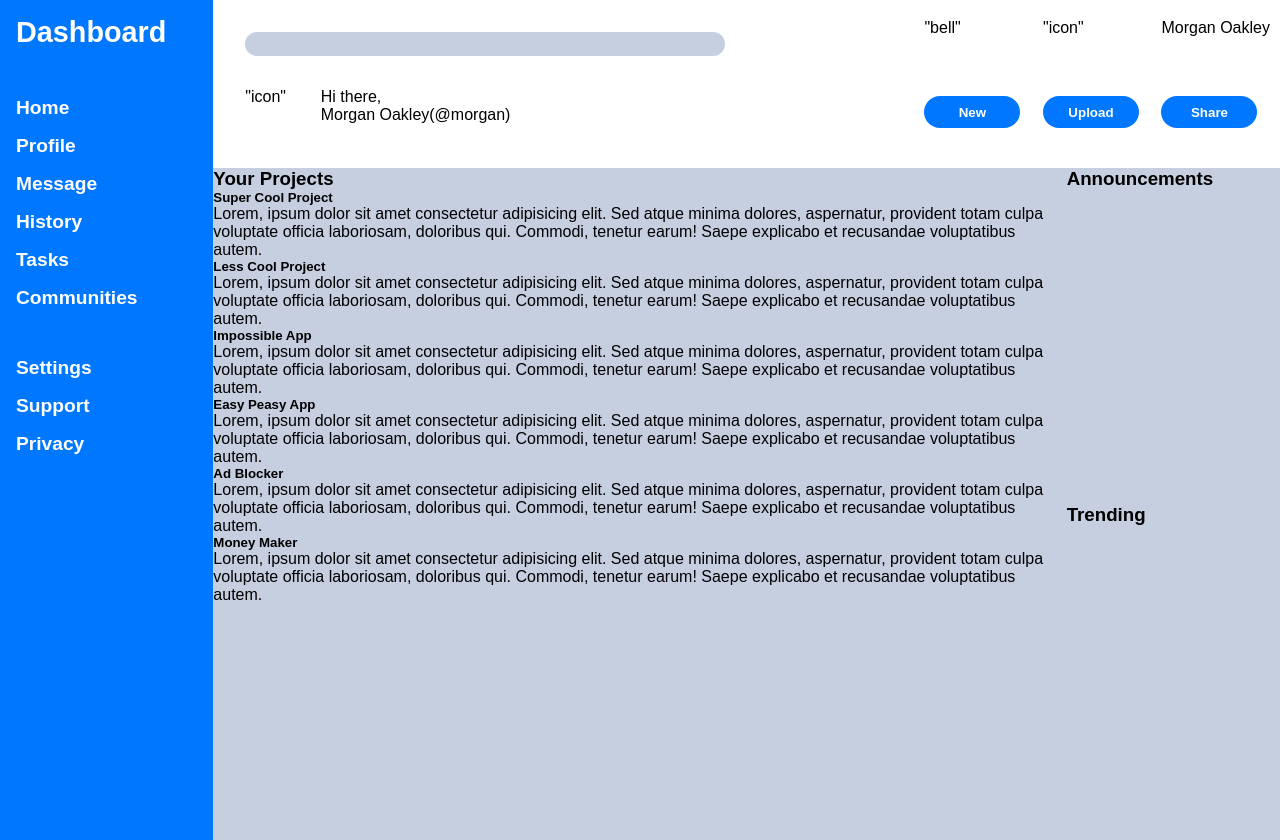
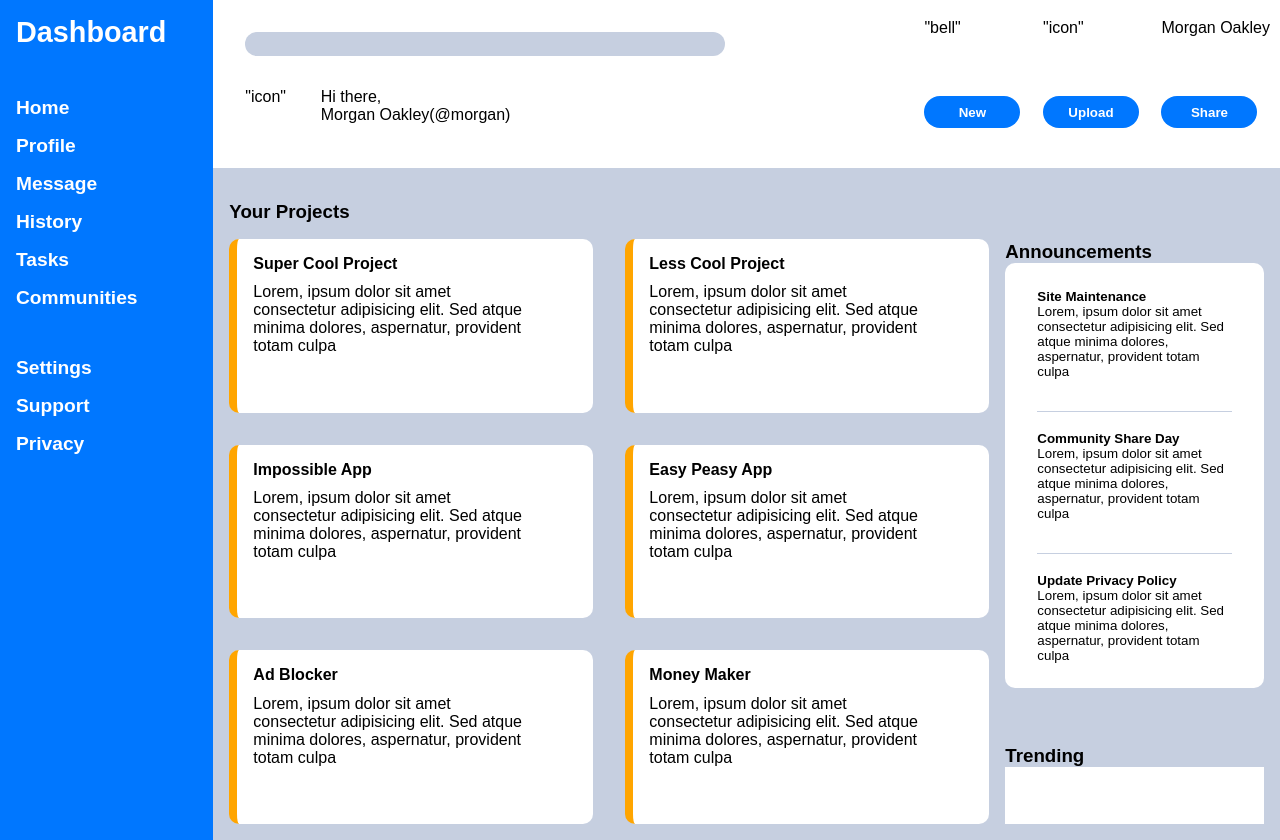
Before and after one commit to G-Alessandro/Admin-Dashboard, a plain HTML site: page index.html in a window 1280 px wide. Drawn offline with Linux system fonts and the light colour scheme.

Commit message:
Add style to main-content and announcements-container

```diff
--- a/index.html
+++ b/index.html
@@ -51,72 +51,71 @@
     </div>
 
     <div class="main-content">
+        <div class="container-1">
+            <h3 class="your-projects-title">Your Projects</h3>
             <div class="projects-container">
-            <h3>Your Projects</h3>
                 <div class="project-1">
-                <h5>Super Cool Project</h5>
+                    <h4>Super Cool Project</h4>
                     <p>Lorem, ipsum dolor sit amet consectetur adipisicing elit.
                         Sed atque minima dolores, aspernatur, provident totam culpa
-                    voluptate officia laboriosam, doloribus qui. Commodi,
-                    tenetur earum! Saepe explicabo et recusandae voluptatibus autem.
                     </p>
                 </div>
                 <div class="project-2">
-                <h5>Less Cool Project</h5>
+                    <h4>Less Cool Project</h4>
                     <p>Lorem, ipsum dolor sit amet consectetur adipisicing elit.
                         Sed atque minima dolores, aspernatur, provident totam culpa
-                    voluptate officia laboriosam, doloribus qui. Commodi,
-                    tenetur earum! Saepe explicabo et recusandae voluptatibus autem.
                     </p>
                 </div>
                 <div class="project-3">
-                <h5>Impossible App</h5>
+                    <h4>Impossible App</h4>
                     <p>Lorem, ipsum dolor sit amet consectetur adipisicing elit.
                         Sed atque minima dolores, aspernatur, provident totam culpa
-                    voluptate officia laboriosam, doloribus qui. Commodi,
-                    tenetur earum! Saepe explicabo et recusandae voluptatibus autem.
                     </p>
                 </div>
                 <div class="project-4">
-                <h5>Easy Peasy App</h5>
+                    <h4>Easy Peasy App</h4>
                     <p>Lorem, ipsum dolor sit amet consectetur adipisicing elit.
                         Sed atque minima dolores, aspernatur, provident totam culpa
-                    voluptate officia laboriosam, doloribus qui. Commodi,
-                    tenetur earum! Saepe explicabo et recusandae voluptatibus autem.
                     </p>
                 </div>
                 <div class="project-5">
-                <h5>Ad Blocker</h5>
+                    <h4>Ad Blocker</h4>
                     <p>Lorem, ipsum dolor sit amet consectetur adipisicing elit.
                         Sed atque minima dolores, aspernatur, provident totam culpa
-                    voluptate officia laboriosam, doloribus qui. Commodi,
-                    tenetur earum! Saepe explicabo et recusandae voluptatibus autem.
                     </p>
                 </div>
                 <div class="project-6">
-                <h5>Money Maker</h5>
+                    <h4>Money Maker</h4>
                     <p>Lorem, ipsum dolor sit amet consectetur adipisicing elit.
                         Sed atque minima dolores, aspernatur, provident totam culpa
-                    voluptate officia laboriosam, doloribus qui. Commodi,
-                    tenetur earum! Saepe explicabo et recusandae voluptatibus autem.
                     </p>
                 </div>
             </div>
+        </div>
         <div class="announce-trend-container">
+            <h3>Announcements</h3>
             <div class="announcements-container">
-                <h3>Announcements</h3>
                 <div class="announcement-1">
-
+                    <h4>Site Maintenance</h4>
+                    <p>Lorem, ipsum dolor sit amet consectetur adipisicing elit.
+                        Sed atque minima dolores, aspernatur, provident totam culpa
+                    </p>
                 </div>
                 <div class="announcement-2">
-
+                    <h4>Community Share Day</h4>
+                    <p>Lorem, ipsum dolor sit amet consectetur adipisicing elit.
+                        Sed atque minima dolores, aspernatur, provident totam culpa
+                    </p>
                 </div>
                 <div class="announcement-3">
-
+                    <h4>Update Privacy Policy</h4>
+                    <p>Lorem, ipsum dolor sit amet consectetur adipisicing elit.
+                        Sed atque minima dolores, aspernatur, provident totam culpa
+                    </p>
                 </div>
             </div>
+            <h3>Trending</h3>
             <div class="trending-container">
-                <h3>Trending</h3>
                 <div class="trend-1"></div>
                 <div class="trend-2"></div>
                 <div class="trend-3"></div>
--- a/style.css
+++ b/style.css
@@ -90,11 +90,37 @@ button {
     background-color: rgb(198, 207, 224);
     grid-area: 2 / 2 / 3 / 3;
     display: grid;
-    grid-template-columns: 4fr 1fr;
+    grid-template-columns: 3fr 1fr;
+    padding: 1rem;
+}
+
+.container-1 {
+    grid-column: 1 / 2;
+    display: grid;
+    grid-template-rows: 1fr 15fr;
+    gap: 1rem;
+    padding-right: 1rem;
+}
+
+h3{
+    display: grid;
+    align-items: end;
 }
 
 .projects-container {
-    grid-column: 1 / 2;
+    display: grid;
+    grid-template-columns: repeat(2, 1fr);
+    gap: 2rem;
+}
+
+.projects-container>[class^='project-'] {
+    display: grid;
+    grid-template-rows: 1fr 4fr;
+    padding-right: 10px;
+    background-color: white;
+    padding: 1rem 4rem 1rem 1rem;
+    border-radius: 10px;
+    border-left: .5rem solid orange;
 }
 
 .announce-trend-container {
@@ -103,8 +129,19 @@ button {
 }
 
 .announcements-container {
+    background-color: white;
+    display: grid;
+    font-size:smaller;
+    border-radius: 10px;
+    align-items: center;
+    padding: 1rem 2rem 1rem 2rem;
+}
+
+.announcement-1,.announcement-2 {
+    padding-bottom: 2rem;
+    border-bottom: 1px solid rgb(198, 207, 224);
 }
 
 .trending-container {
-
+    background-color: white;
 }
```
Lines whose indentation alone changed are shown as unchanged.
